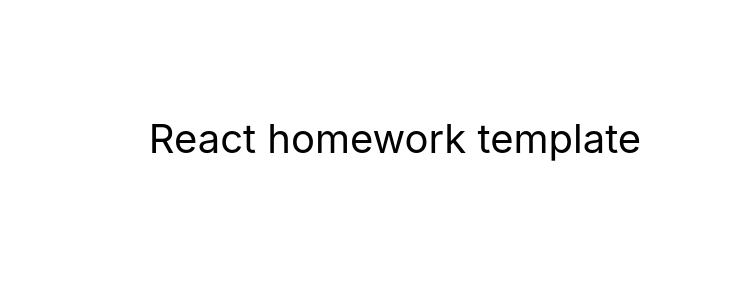
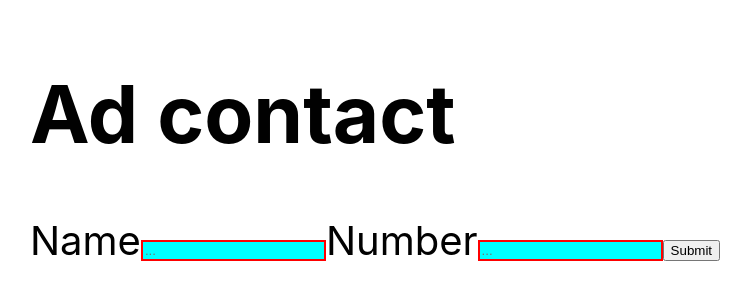
Before and after one commit to Sereban13/goit-react-hw-03-phonebook-old, a React (Create React App) app: page / in a window 1280 px wide. Shown: the part 262-562 px from the top of the page, without its empty margins (245-996 px from the left). Built offline with nearby package versions, Linux system fonts and the light colour scheme.

Commit message:
add form

```diff
--- a/package.json
+++ b/package.json
@@ -7,10 +7,14 @@
     "@testing-library/jest-dom": "^5.16.3",
     "@testing-library/react": "^12.1.4",
     "@testing-library/user-event": "^13.5.0",
+    "formik": "^2.4.3",
+    "nanoid": "^4.0.2",
     "react": "^18.1.0",
     "react-dom": "^18.1.0",
     "react-scripts": "5.0.1",
-    "web-vitals": "^2.1.3"
+    "styled-components": "^6.0.7",
+    "web-vitals": "^2.1.3",
+    "yup": "^1.2.0"
   },
   "scripts": {
     "start": "react-scripts start",
--- a/src/components/App.jsx
+++ b/src/components/App.jsx
@@ -1,4 +1,22 @@
-export const App = () => {
+import { Component } from 'react';
+import { ContactForm } from './ContactForm/ContactForm';
+import { ContactList } from './ContactList/ContactList';
+
+export class App extends Component {
+  state = {
+    contacts: [],
+    name: '',
+    number: '',
+  };
+
+  addContact = newContact => {
+    this.setState(prevState => {
+      return {
+        contacts: [...prevState.contacts, newContact],
+      };
+    });
+  };
+  render() {
     return (
       <div
         style={{
@@ -7,10 +25,12 @@
           justifyContent: 'center',
           alignItems: 'center',
           fontSize: 40,
-        color: '#010101'
+          color: '#010101',
         }}
       >
-      React homework template
+        <ContactForm onAdd={this.addContact} />
+        <ContactList contacts={this.state.contacts} />
       </div>
     );
-};
+  }
+}
--- /dev/null
+++ b/src/components/ContactCard/ContactCard.jsx
@@ -0,0 +1,14 @@
+export const ContactCard = ({ contact: { id, name, number }, onDelete }) => {
+  return (
+    <div>
+      <li key={id}>
+        <h2>{name}</h2>
+        <span>{number}</span>
+      </li>
+
+      <div>
+        <button onClick={() => onDelete(id)}>Delete</button>
+      </div>
+    </div>
+  );
+};
--- /dev/null
+++ b/src/components/ContactForm/ContactForm.jsx
@@ -0,0 +1,45 @@
+import { Formik, Form } from 'formik';
+import { Input } from './ContactForm.styled';
+import * as Yup from 'yup';
+import { nanoid } from 'nanoid';
+
+const schema = Yup.object().shape({
+  name: Yup.string().min(3, 'Too Short!').required('Required'),
+
+  number: Yup.number()
+    .positive('Must be >0')
+    .min(10, 'Not short number!')
+    .required('Required'),
+});
+
+export const ContactForm = ({ onAdd }) => (
+  <div>
+    <h1>Ad contact</h1>
+    <Formik
+      initialValues={{
+        name: '',
+        number: '',
+      }}
+      validationSchema={schema}
+      onSubmit={(values, actions) => {
+        onAdd({ ...values, id: nanoid() });
+        actions.resetForm();
+        console.log(values);
+      }}
+    >
+      <Form>
+        <label>
+          Name
+          <Input name="name" placeholder="..." />
+        </label>
+
+        <label>
+          Number
+          <Input name="number" type="number" placeholder="..." />
+        </label>
+
+        <button type="submit">Submit</button>
+      </Form>
+    </Formik>
+  </div>
+);
--- /dev/null
+++ b/src/components/ContactForm/ContactForm.styled.js
@@ -0,0 +1,7 @@
+import styled from 'styled-components';
+import { Field } from 'formik';
+
+export const Input = styled(Field)`
+  background-color: aqua;
+  border: 2px solid red;
+`;
--- /dev/null
+++ b/src/components/ContactList/ContactList.jsx
@@ -0,0 +1,13 @@
+import { ContactCard } from './../ContactCard/ContactCard';
+
+export const ContactList = ({ contacts, onDelete }) => {
+  return (
+    <ul>
+      {contacts.map(contact => (
+        <div key={contact.id}>
+          <ContactCard contact={contact} onDelete={onDelete} />
+        </div>
+      ))}
+    </ul>
+  );
+};
```
Also changed, not shown: 1 other file (tests, documents, lock files or other folders). Lines whose indentation alone changed are shown as unchanged.
